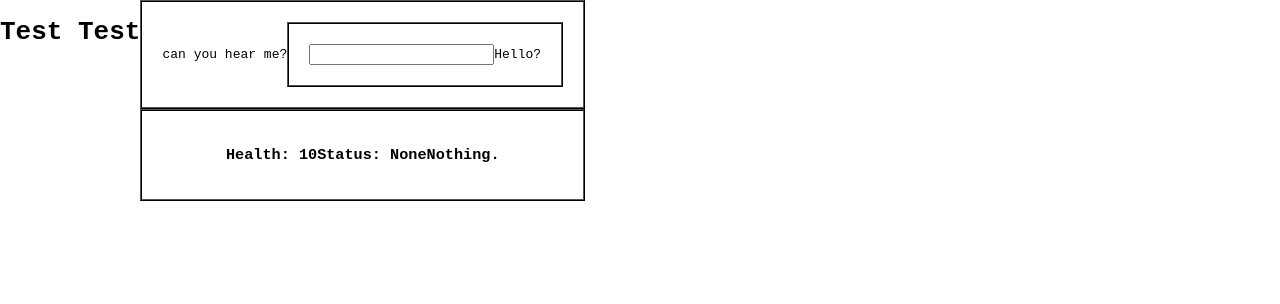
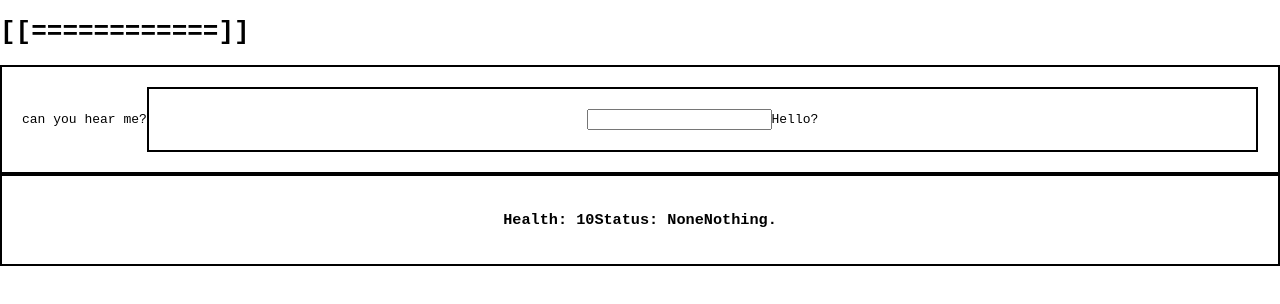
Before and after one commit to aRandomWonder/arandomwonder.github.io, a website with bundled scripts: page index.html in a window 1280 px wide. Built offline with nearby package versions, Linux system fonts and the light colour scheme.

Commit message:
Flex >> Grid

```diff
--- a/index.html
+++ b/index.html
@@ -5,8 +5,8 @@
         <link rel="stylesheet" type = "text/css" href="main.css">
     </head>
     <body>
+        <h1>[[============]]</h1>
         <div class = "screen">
-            <h1>Test Test</h1>
             <div class = "main">
             <!--MESSAGE-->
                 <div class = "message-log grid">
--- a/main.css
+++ b/main.css
@@ -5,14 +5,16 @@ body {
 }
 
 .screen {
-    display: flex;
+    display: grid;
     height: 100vh;
     width: 100%;
+    column-gap: 50px;
+
 }
 
 .grid {
     flex: 1;
-    border: 2px ridge black;
+    border: 2px solid black;
     padding: 20px;
     box-sizing: border-box;
     display: flex;
```
